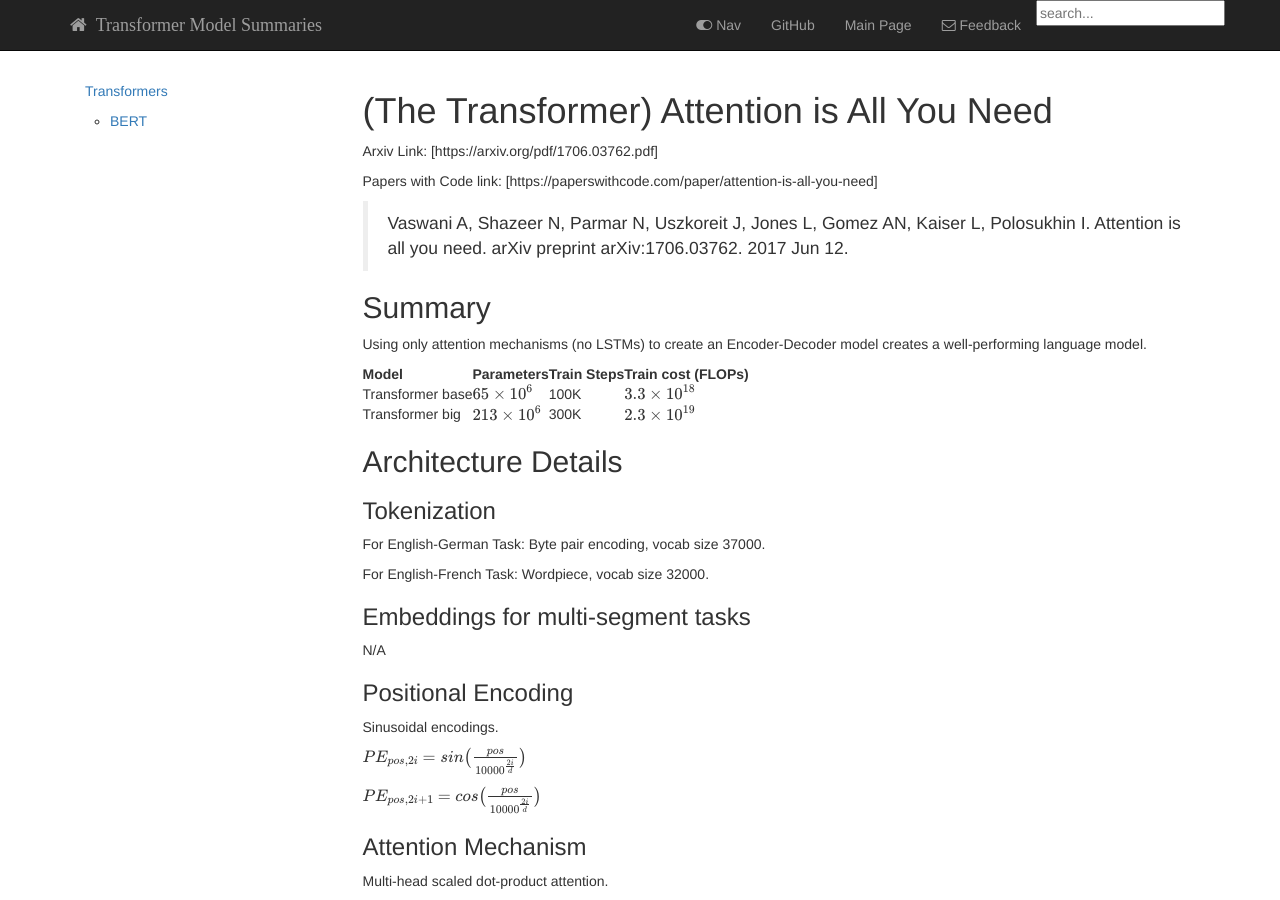
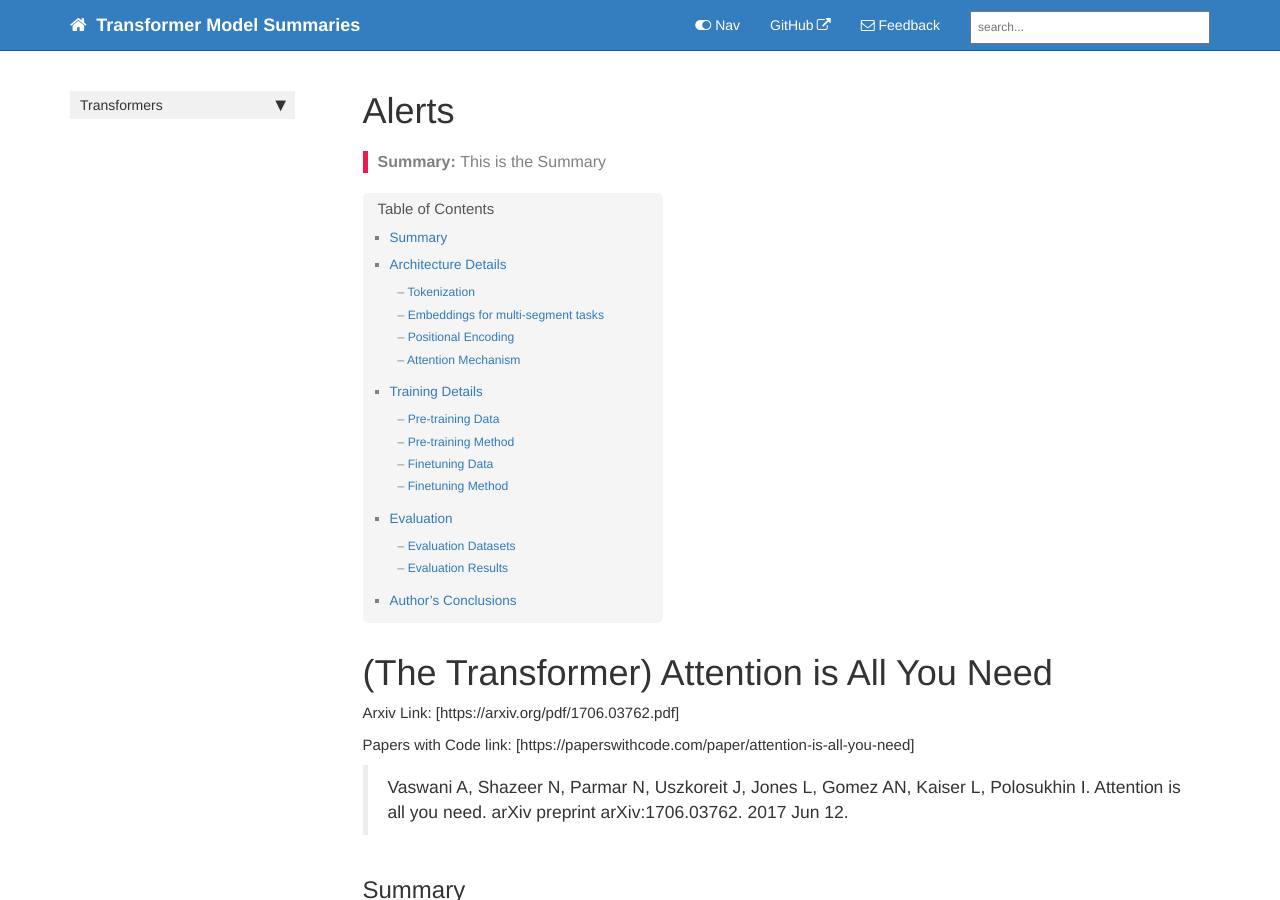
Before and after one commit to AlexChaloner/Transformer-Model-Summaries, a Jekyll site: the page built from pages/transformer.md, in a window 1280 px wide and 900 px high. Built offline with Jekyll 4.4.1, drawn with Linux system fonts in a browser that asks for light colours; nearby versions of some CDN libraries; library files that are not in the unit come from our copies; comment, search, counter and statistics services are not loaded; our own code applies the rules of GitHub Pages for plain Markdown files; some of the changed text lies outside the part shown.

```diff
--- a/_data/sidebars/home_sidebar.yml
+++ b/_data/sidebars/home_sidebar.yml
@@ -2,7 +2,7 @@
 
 entries:
 - title: Sidebar
-  levels: one
+  levels: two
   folderitems:
   - title: Home
     output: web
@@ -16,4 +16,5 @@ entries:
       url: /bert.html
       output: web
 
+
 # Copyright 2021 Google LLC
--- a/_data/topnav.yml
+++ b/_data/topnav.yml
@@ -5,7 +5,5 @@ topnav:
   items:
     - title: GitHub
       external_url: https://github.com/AlexChaloner/Transformer-Model-Summaries
-    - title: Main Page
-      url: /index.html
 
 # Copyright 2021 Google LLC
--- a/pages/transformer.md
+++ b/pages/transformer.md
@@ -1,5 +1,11 @@
 ---
-layout: default
+title: Alerts
+tags: [formatting]
+keywords: transformer, attention, vaswani
+last_updated: July 2021
+summary: "This is the Summary"
+sidebar: home_sidebar
+permalink: transformer.html
 ---
 
 # (The Transformer) Attention is All You Need
```
